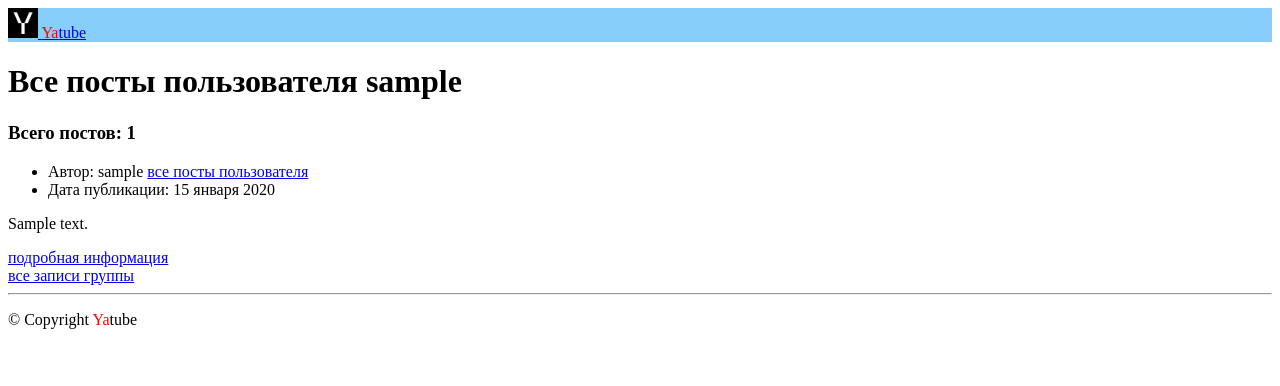
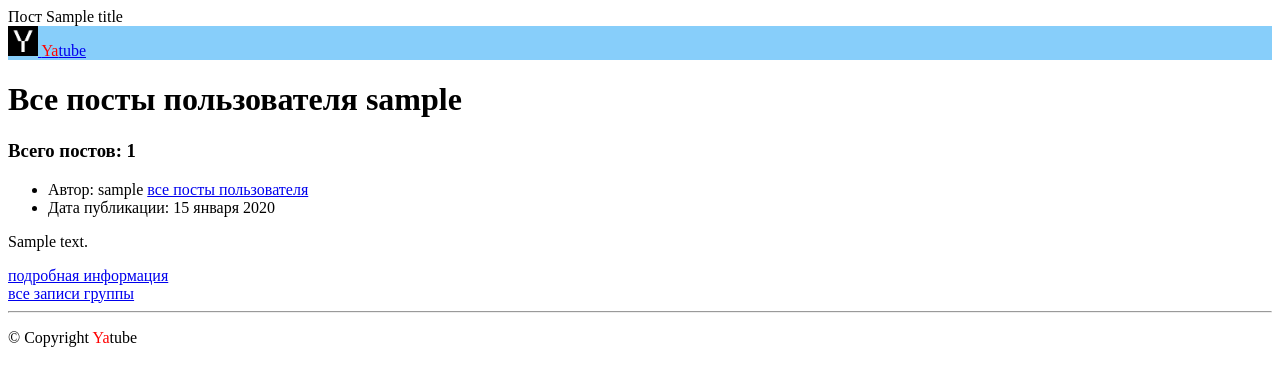
Before and after one commit to Mansyl/hw04_tests, a Django app: template yatube/templates/posts/profile.html in a window 1280 px wide. Shown: the top 386 px of the page. Run offline with Django 3.2, Linux system fonts and the light colour scheme; tables that the repository leaves empty hold one stand-in row (values such as "Sample post"); the template is opened without the code that fills it: values that come from a table or form of the project are taken from there, most other values are stand-ins (such as "Sample title", 1, 10 or a date in 2020).

Commit message:
hw04 ver.2

```diff
--- a/yatube/templates/posts/profile.html
+++ b/yatube/templates/posts/profile.html
@@ -1,8 +1,12 @@
 <!DOCTYPE html>
 <html lang="ru">
+  {% block title %}
+  Пост {{title}}
+  {% endblock %}
   <head>
     <title>Профайл пользователя {{ author }}</title>
   </head>
+  {% block content %}
   <body>
     <header>
       <nav class="navbar navbar-light" style="background-color: lightskyblue">
@@ -46,4 +50,5 @@
       <p>© <!--2021 --> Copyright <span style="color:red">Ya</span>tube</p>
     </footer>
   </body>
+  {% endblock %}
 </html>
```
